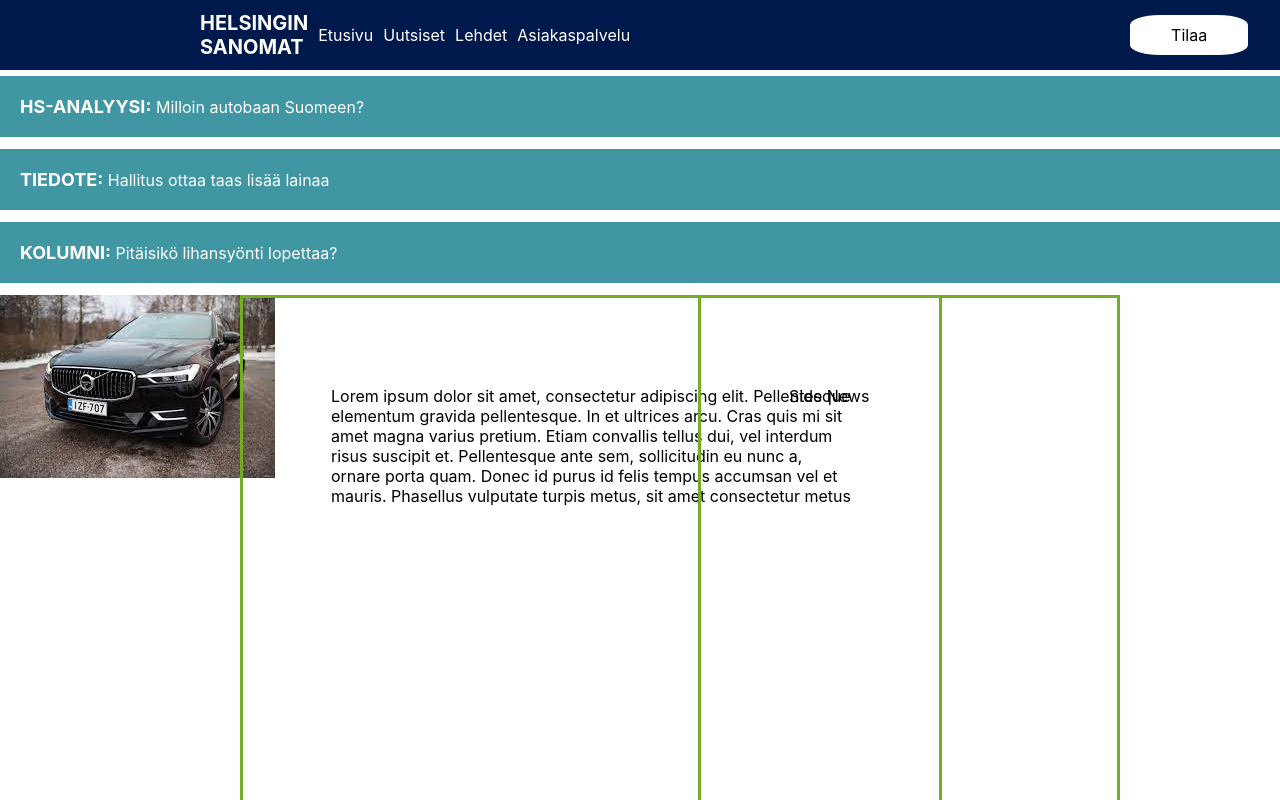
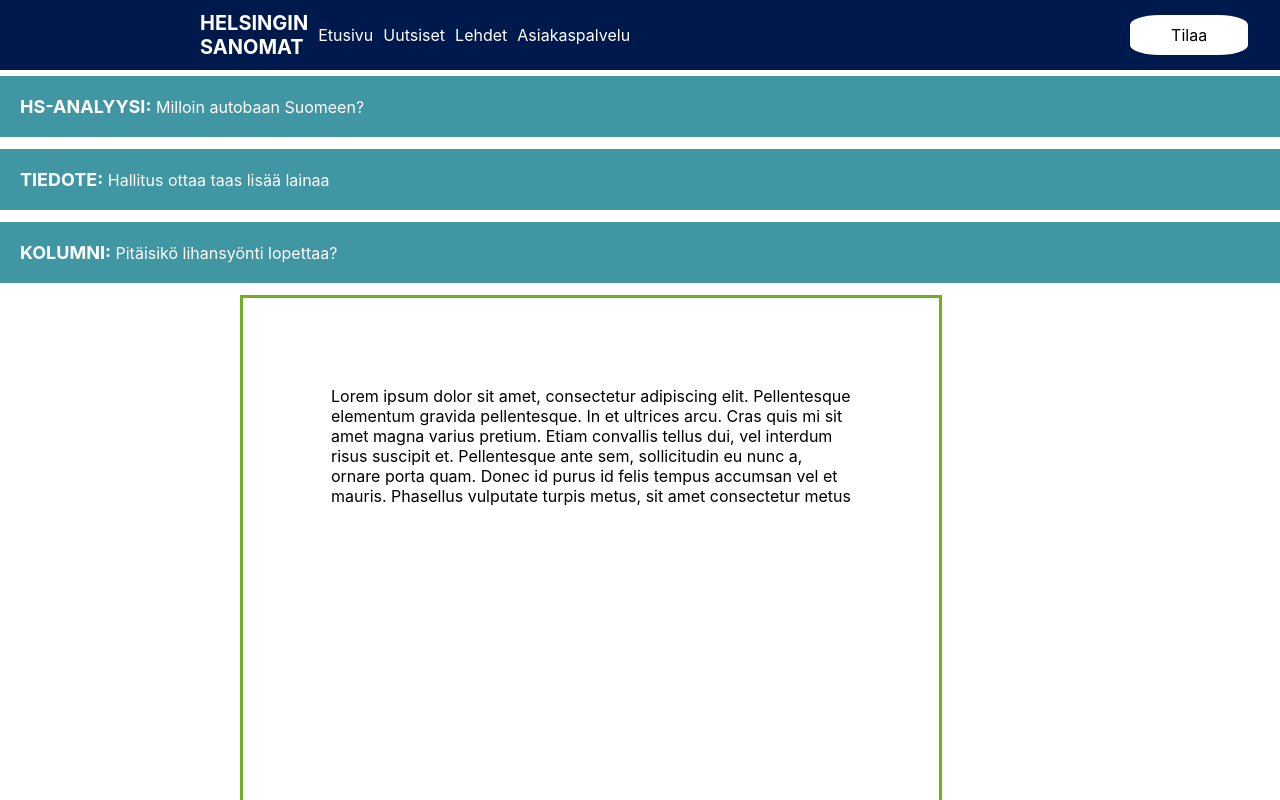
Before and after one commit to Joosep-P/web-app, a React (Create React App) app: page / in a window 1280 px wide. Shown: the top 800 px of the page. Built offline with nearby package versions, Linux system fonts and the light colour scheme.

Commit message:
finaly some pics

```diff
--- a/src/components/MainNews.module.css
+++ b/src/components/MainNews.module.css
@@ -1,12 +1,22 @@
 .mainText {
-    position: absolute;
+    position: relative;
     left: 30vh;
     width: 65vh;
     border: 3px solid #73AD21;
     padding: 11vh;
     height: 60vh;
     display: flex;
-    flex-wrap:wrap ;
+
 
 
 }
+
+
+
+.card{
+
+    background: blue;
+    width: 600px;
+    padding: 3px;
+    top: 30px;
+}
```
